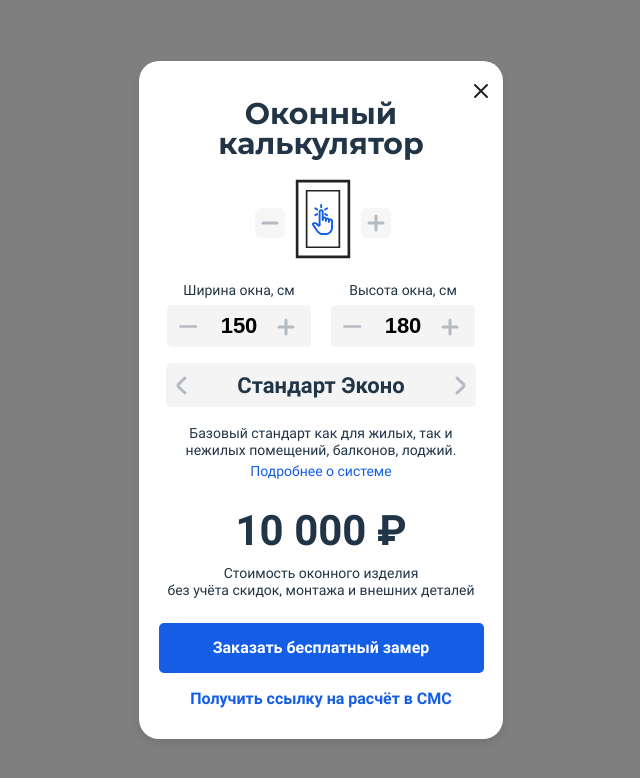
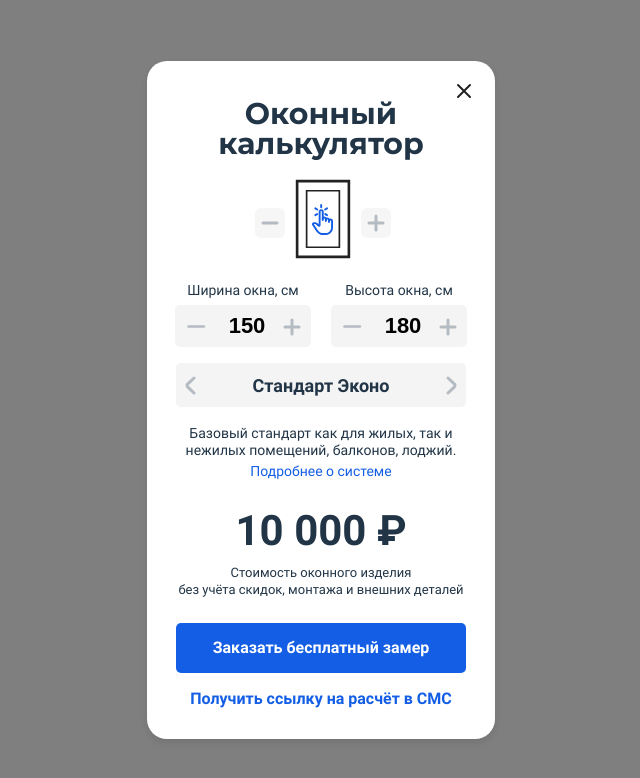
Before and after one commit to costiucigor/calculator-vue, a Vue app: page / in a window 1280 px wide. Both pictures are taken after a click on the button "Получите расчёт". Shown: the top 778 px of the page, without its empty margins (319-959 px from the left). Built offline with nearby package versions, Linux system fonts and the light colour scheme.

Commit message:
changes 13

```diff
--- a/src/components/Counter.vue
+++ b/src/components/Counter.vue
@@ -130,6 +130,7 @@ watch(() => props.maxCount, (newValue, oldValue) => {
 
 <style scoped>
 .number {
+  width: 136px;
   height: 42px;
   border-radius: 5px;
   display: flex;
--- a/src/components/DescriptionSwitcher.vue
+++ b/src/components/DescriptionSwitcher.vue
@@ -42,7 +42,7 @@ const switchName = (direction) => {
   display: flex;
   align-items: center;
   justify-content: center;
-  width: 325px;
+  width: 290px;
   height: 44px;
 }
 
@@ -50,8 +50,8 @@ const switchName = (direction) => {
   position: relative;
   margin-top: 12px;
   width: 100%;
-  max-width: 325px;
-  min-width: 325px;
+  max-width: 290px;
+  min-width: 290px;
   max-height: 80px;
   min-height: 80px;
   padding: 0 20px;
@@ -93,7 +93,7 @@ const switchName = (direction) => {
 .name {
   cursor: default;
   font-weight: bold;
-  font-size: 22px;
+  font-size: 18px;
   font-family: "Roboto Bold";
   display: flex;
   align-items: center;
--- a/src/components/WindowChoosing.vue
+++ b/src/components/WindowChoosing.vue
@@ -491,7 +491,7 @@ watch(imageCount, () => {
   display: flex;
   flex-direction: column;
   position: absolute;
-  width: 364px;
+  width: 348px;
   overflow-x: hidden;
   height: 678px;
   max-height: 112vh;
@@ -542,7 +542,7 @@ watch(imageCount, () => {
   position: fixed;
   display: flex;
   flex-direction: column;
-  width: 325px;
+  width: 290px;
   height: 406px;
   margin-top: 10px;
 }
@@ -570,7 +570,7 @@ watch(imageCount, () => {
 }
 
 .input-container input {
-  width: 325px;
+  width: 290px;
   height: 50px;
   padding: 14px;
   font-size: 16px;
@@ -601,7 +601,7 @@ watch(imageCount, () => {
 }
 
 .submit-button button {
-  width: 325px;
+  width: 290px;
   height: 50px;
   background-color: #135EE4;
   color: #fff;
@@ -646,7 +646,7 @@ watch(imageCount, () => {
 .checkboxes {
   display: flex;
   flex-direction: column;
-  width: 325px;
+  width: 290px;
   height: 78px;
   margin-top: 16px;
 }
@@ -765,7 +765,7 @@ watch(imageCount, () => {
 }
 
 .close {
-  margin-left: 320px;
+  margin-left: 286px;
   margin-top: 18px;
   position: absolute;
 }
@@ -921,8 +921,10 @@ watch(imageCount, () => {
 }
 
 .warning-description {
+  width: 290px;
   font-family: Roboto;
-  font-size: 14px;
+  align-items: center;
+  font-size: 13px;
   font-weight: 400;
   line-height: 16.8px;
   text-align: center;
@@ -1027,6 +1029,9 @@ input:-webkit-autofill:active {
 }
 
 .overflow-container {
+  display: flex;
+  flex-direction: column;
+  align-items: center;
   bottom: 0;
 }
 </style>
```
